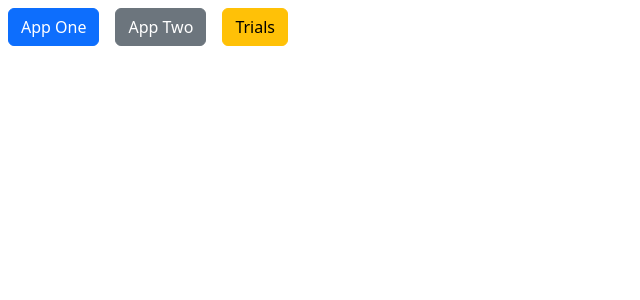
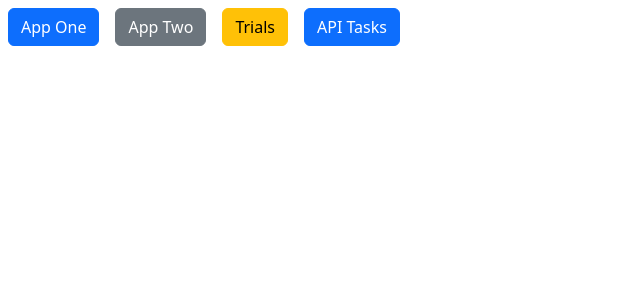
Before and after one commit to Kidd-nash/Task-Project, a React (Create React App) app: page / in a window 1280 px wide. Shown: the top 300 px of the page, without its empty margins (0-640 px from the left). Built offline with nearby package versions, Linux system fonts and the light colour scheme.

Commit message:
link/route to task form api

```diff
--- a/src/App.js
+++ b/src/App.js
@@ -2,6 +2,7 @@ import { BrowserRouter as Router, Routes, Route, Link } from "react-router-dom";
 import AppOne from "./AppOne";
 import AppTwo from "./AppTwo";
 import Trials from "./Trials";
+import AppTaskAPI from "./AppTaskAPI";
 
 function Home() {
   return (
@@ -9,6 +10,7 @@ function Home() {
       <Link to="/app1" className="btn btn-primary m-2">App One</Link>
       <Link to="/app2" className="btn btn-secondary m-2">App Two</Link>
       <Link to="/trials" className="btn btn-warning m-2">Trials</Link>
+      <Link to="/api-tasks" className="btn btn-primary m-2">API Tasks</Link>
     </div>
   );
 }
@@ -21,6 +23,7 @@ function App() {
         <Route path="/app1" element={<AppOne />} />
         <Route path="/app2" element={<AppTwo />} />
         <Route path="/trials" element={<Trials />}/>
+        <Route path="/api-tasks" element={<AppTaskAPI />} />
       </Routes>
     </Router>
   );
```
